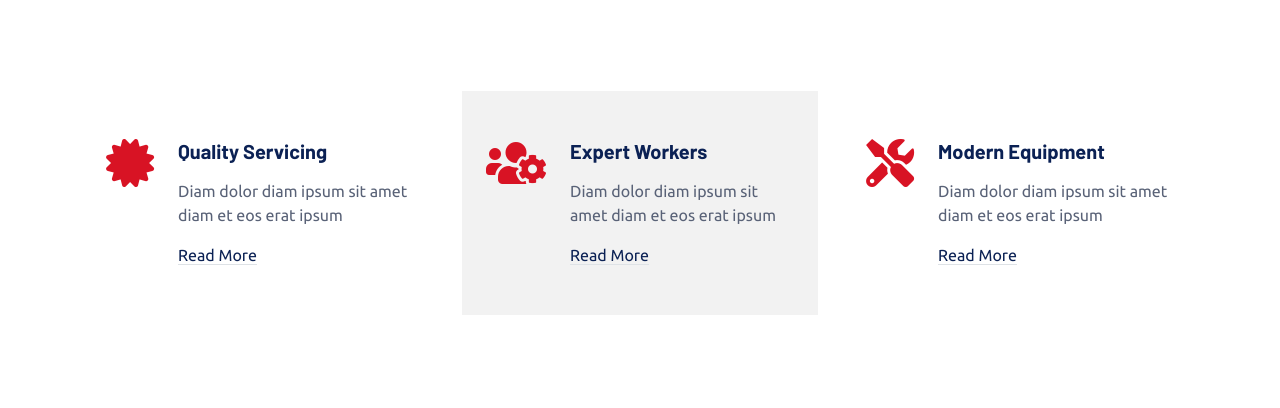
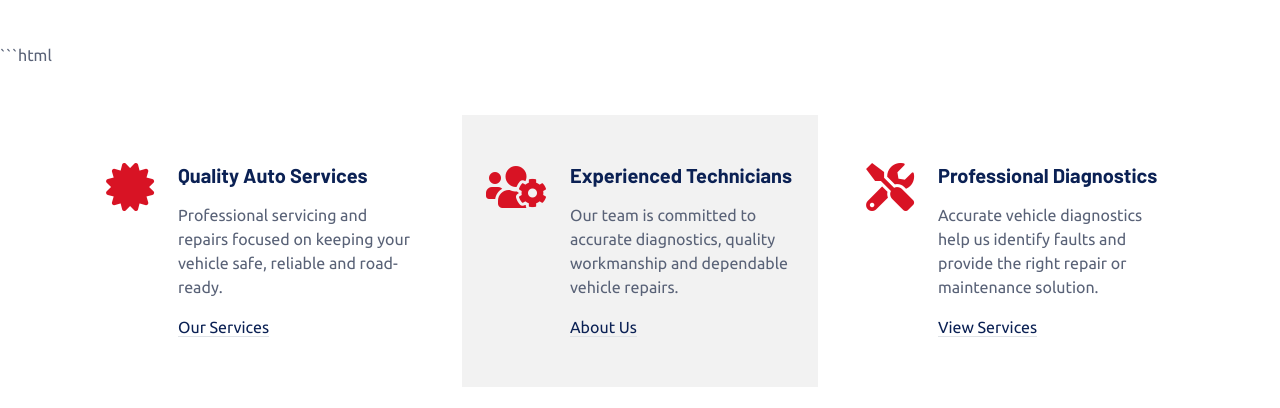
Before and after one commit to fovesolutions/carworkshop, a plain HTML site: page index.html in a window 1280 px wide. Shown: the part 1840-2248 px from the top of the page. Drawn offline with nearby package versions, Linux system fonts and the light colour scheme.

Commit message:
Update service section with new content and structure

````diff
--- a/index.html
+++ b/index.html
@@ -157,42 +157,78 @@
 
 
     <!-- Service Start -->
+    ```html
 <div class="container-xxl py-5">
     <div class="container">
         <div class="row g-4">
+
+            <!-- Quality Service -->
             <div class="col-lg-4 col-md-6 wow fadeInUp" data-wow-delay="0.1s">
                 <div class="d-flex py-5 px-4">
                     <i class="fa fa-certificate fa-3x text-primary flex-shrink-0"></i>
+
                     <div class="ps-4">
-                            <h5 class="mb-3">Quality Servicing</h5>
-                            <p>Diam dolor diam ipsum sit amet diam et eos erat ipsum</p>
-                            <a class="text-secondary border-bottom" href="">Read More</a>
+                        <h5 class="mb-3">Quality Auto Services</h5>
+
+                        <p>
+                            Professional servicing and repairs focused on keeping
+                            your vehicle safe, reliable and road-ready.
+                        </p>
+
+                        <a class="text-secondary border-bottom" href="#services">
+                            Our Services
+                        </a>
                     </div>
                 </div>
             </div>
+
+
+            <!-- Professional Service -->
             <div class="col-lg-4 col-md-6 wow fadeInUp" data-wow-delay="0.3s">
                 <div class="d-flex bg-light py-5 px-4">
                     <i class="fa fa-users-cog fa-3x text-primary flex-shrink-0"></i>
+
                     <div class="ps-4">
-                            <h5 class="mb-3">Expert Workers</h5>
-                            <p>Diam dolor diam ipsum sit amet diam et eos erat ipsum</p>
-                            <a class="text-secondary border-bottom" href="">Read More</a>
+                        <h5 class="mb-3">Experienced Technicians</h5>
+
+                        <p>
+                            Our team is committed to accurate diagnostics,
+                            quality workmanship and dependable vehicle repairs.
+                        </p>
+
+                        <a class="text-secondary border-bottom" href="#about">
+                            About Us
+                        </a>
                     </div>
                 </div>
             </div>
+
+
+            <!-- Diagnostics & Equipment -->
             <div class="col-lg-4 col-md-6 wow fadeInUp" data-wow-delay="0.5s">
                 <div class="d-flex py-5 px-4">
                     <i class="fa fa-tools fa-3x text-primary flex-shrink-0"></i>
+
                     <div class="ps-4">
-                            <h5 class="mb-3">Modern Equipment</h5>
-                            <p>Diam dolor diam ipsum sit amet diam et eos erat ipsum</p>
-                            <a class="text-secondary border-bottom" href="">Read More</a>
+                        <h5 class="mb-3">Professional Diagnostics</h5>
+
+                        <p>
+                            Accurate vehicle diagnostics help us identify faults
+                            and provide the right repair or maintenance solution.
+                        </p>
+
+                        <a class="text-secondary border-bottom" href="#services">
+                            View Services
+                        </a>
                     </div>
                 </div>
             </div>
+
         </div>
     </div>
 </div>
+```
+
     <!-- Service End -->
 
 
````
Lines whose indentation alone changed are shown as unchanged.
